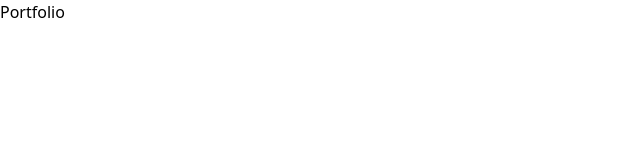
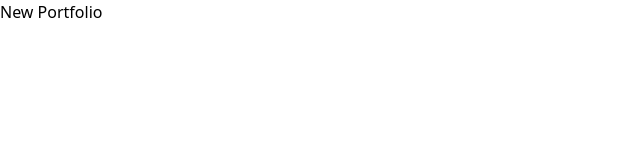
Before and after one commit to Sayemm/portfolio, a React (Vite) app: page / in a window 1280 px wide. Shown: the top 160 px of the page, without its empty margins (0-640 px from the left). Built offline with nearby package versions, Linux system fonts and the light colour scheme.

Commit message:
checking commit

```diff
--- a/src/App.tsx
+++ b/src/App.tsx
@@ -2,7 +2,7 @@ function App() {
   return (
     <>
     <div>
-      <h1>Portfolio</h1>
+      <h1>New Portfolio</h1>
     </div>
     </>
   )
```
